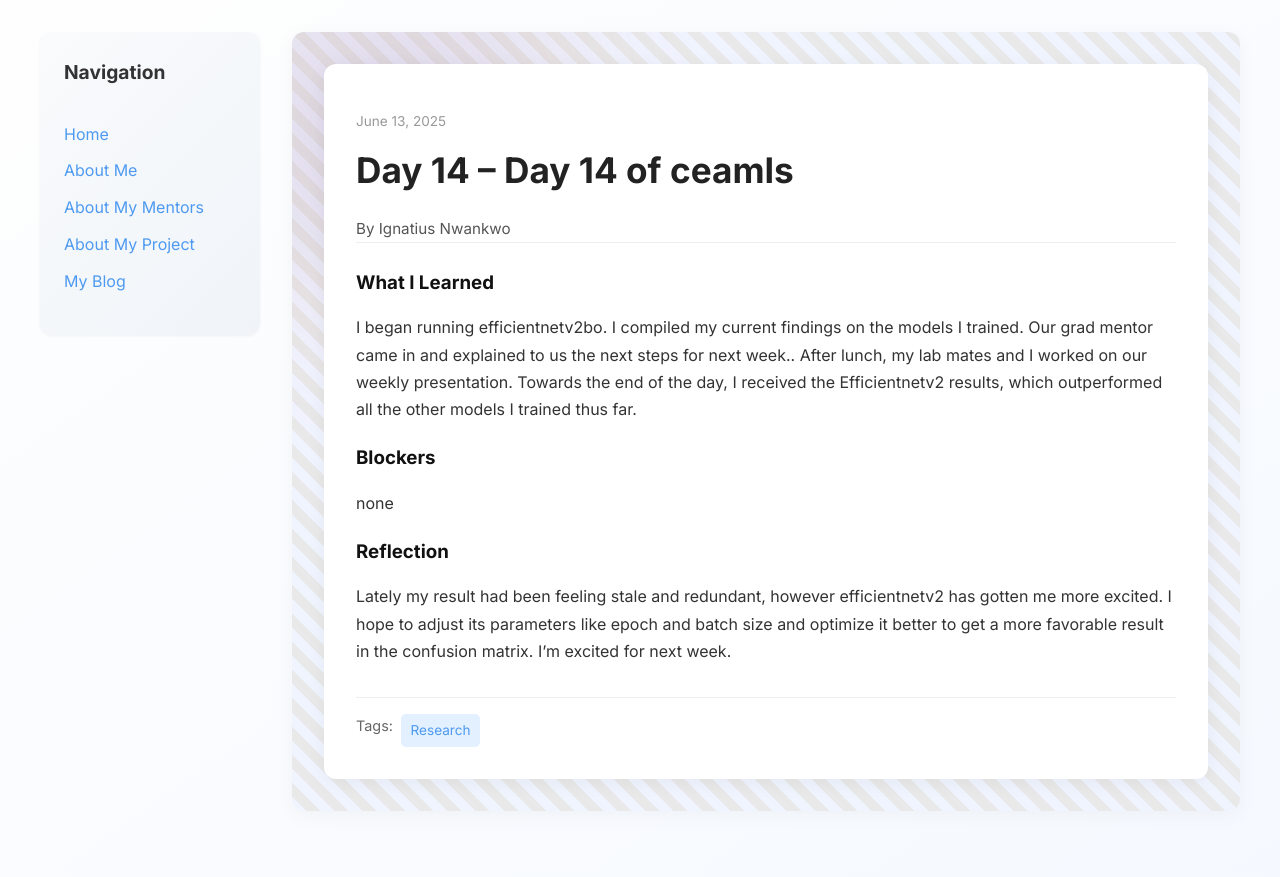
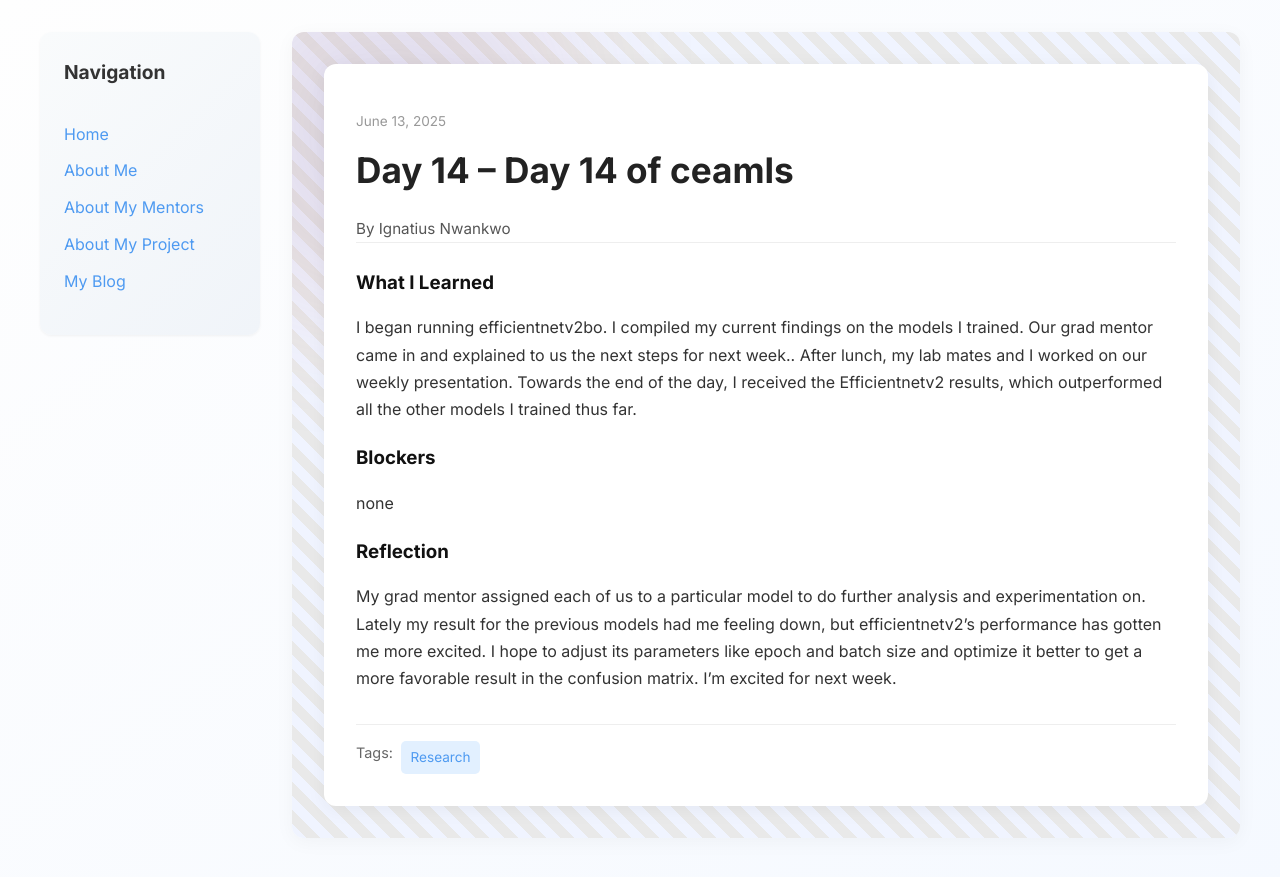
Before and after one commit to toxhi/toxhi.github.io, a Jekyll site: the page built from _posts/2025-06-13-day-14.md, in a window 1280 px wide. Shown: the top 877 px of the page. Built offline with Jekyll 4.4.1, drawn with Linux system fonts in a browser that asks for light colours.

Commit message:
Update 2025-06-13-day-14.md

```diff
--- a/_posts/2025-06-13-day-14.md
+++ b/_posts/2025-06-13-day-14.md
@@ -13,6 +13,6 @@
   none
 
 reflection: |
-  Lately my result had been feeling stale and redundant, however efficientnetv2 has gotten me more excited. I hope to adjust its parameters like epoch and batch size and optimize it better to get a more favorable result in the confusion matrix. I'm excited for next week.
+  My grad mentor assigned each of us to a particular model to do further analysis and experimentation on. Lately my result for the previous models had me feeling down, but efficientnetv2's performance has gotten me more excited. I hope to adjust its parameters like epoch and batch size and optimize it better to get a more favorable result in the confusion matrix. I'm excited for next week.
 
 ---
```
